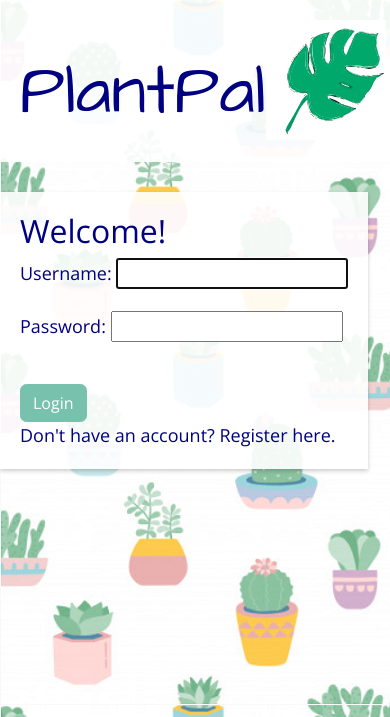
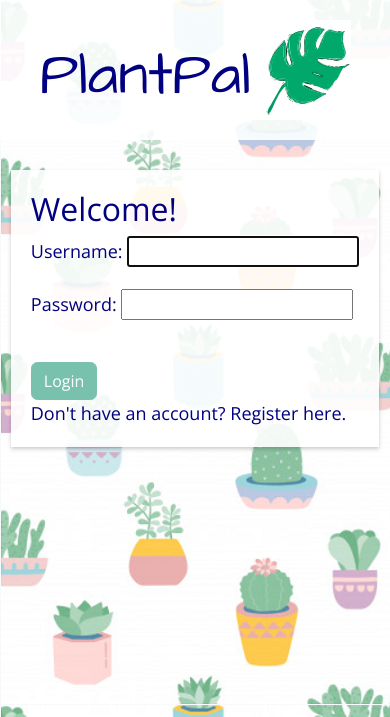
Before and after one commit to erinepolley/Capstone-Back-End, a Django app: page /accounts/login/ in a window 390 px wide. Shown: the top 717 px of the page. Run offline with Django 3.2, Linux system fonts and the light colour scheme; parts of the project's set-up code (start-up, migrations or seed data) failed here and were passed over; some libraries are stand-ins or nearby versions.

Commit message:
made design responsive

```diff
--- a/backendapp/static/styles/base.css
+++ b/backendapp/static/styles/base.css
@@ -26,11 +26,8 @@ body {
     margin-top: 30px;
 }
 
-/* Don't have an account? link at bottom of login */
-a.register-link {
-    /* text-decoration: none; */
-    color: #000080;
-    margin-top: 20px;
+.logo-login {
+    max-height: 120px;
 }
 
 .title-logo-flexbox {
@@ -40,6 +37,33 @@ a.register-link {
     background: rgba(255,255,255,0.9);
 }
 
+@media only screen and (max-width: 600px) {
+    #app-title {
+        font-family: 'Architects Daughter', sans-serif;
+        font-size: 60px;
+        margin-top: 20px;
+    }
+
+    .logo-login {
+        max-height: 100px;
+    }
+
+    .title-logo-flexbox {
+        display: flex;
+        flex-direction: row;
+        padding: 20px 20px 20px 40px;
+        background: rgba(255,255,255,0.9);
+    }
+
+    .login-form-container {
+        display: block;
+        text-align: center;
+        margin-left: auto;
+        margin-right: auto;
+    }
+
+  }
+
 .logo {
     height: 95px;
     border-radius: 50%;
@@ -48,16 +72,19 @@ a.register-link {
     background-color: rgb(255, 255, 255);
 }
 
+/* Don't have an account? link at bottom of login */
+a.register-link {
+    /* text-decoration: none; */
+    color: #000080;
+    margin-top: 20px;
+}
+
 .logo:hover {
     box-shadow: 0 2px 2px 0 rgba(255, 255, 255, 0.2);
     height: 95px;
     border-radius: 50%;
     padding: 7px;
     background-color: rgb(255, 255, 255);
-}
-
-.logo-login {
-    max-height: 120px;
 }
 
 .thirsty-plants {
@@ -98,6 +125,7 @@ a.register-link {
     margin-left: auto;
     margin-right: auto;
     width: 50%;
+    min-width: 300px;
     text-align: center;
     background-color: white;
     margin-bottom: 25px;
--- a/backendapp/templates/registration/login.html
+++ b/backendapp/templates/registration/login.html
@@ -1,7 +1,7 @@
 {% extends 'shared/base-login.html' %}
 {% load static %}
 {% block content %}
-
+<div class="login-form-container">
 <div class="add-edit-form">
 <h2>Welcome!</h2>
  <form method="post">
@@ -11,5 +11,6 @@
  </form>
 <a class="register-link" href="{% url 'backendapp:register' %}">Don't have an account? Register here.</a>
  </div>
+ </div>
 
 {% endblock %}
--- a/backendapp/templates/registration/register.html
+++ b/backendapp/templates/registration/register.html
@@ -1,8 +1,9 @@
 {% extends 'shared/base-login.html' %}
 {% load static %}
 {% block content %}
+<div class="login-form-container">
+<form class="add-edit-form" method="post">
 <h2>Please register.</h2>
-<form class="add-edit-form" method="post">
     {% csrf_token %}
 <!--     These values will be saved as part of a new User instance -->
     <div class="form-group">
@@ -23,4 +24,5 @@
     </div>
     <button class="btn btn-primary" type="submit">Create Account</button>
 </form>
+</div>
 {% endblock %}
```
